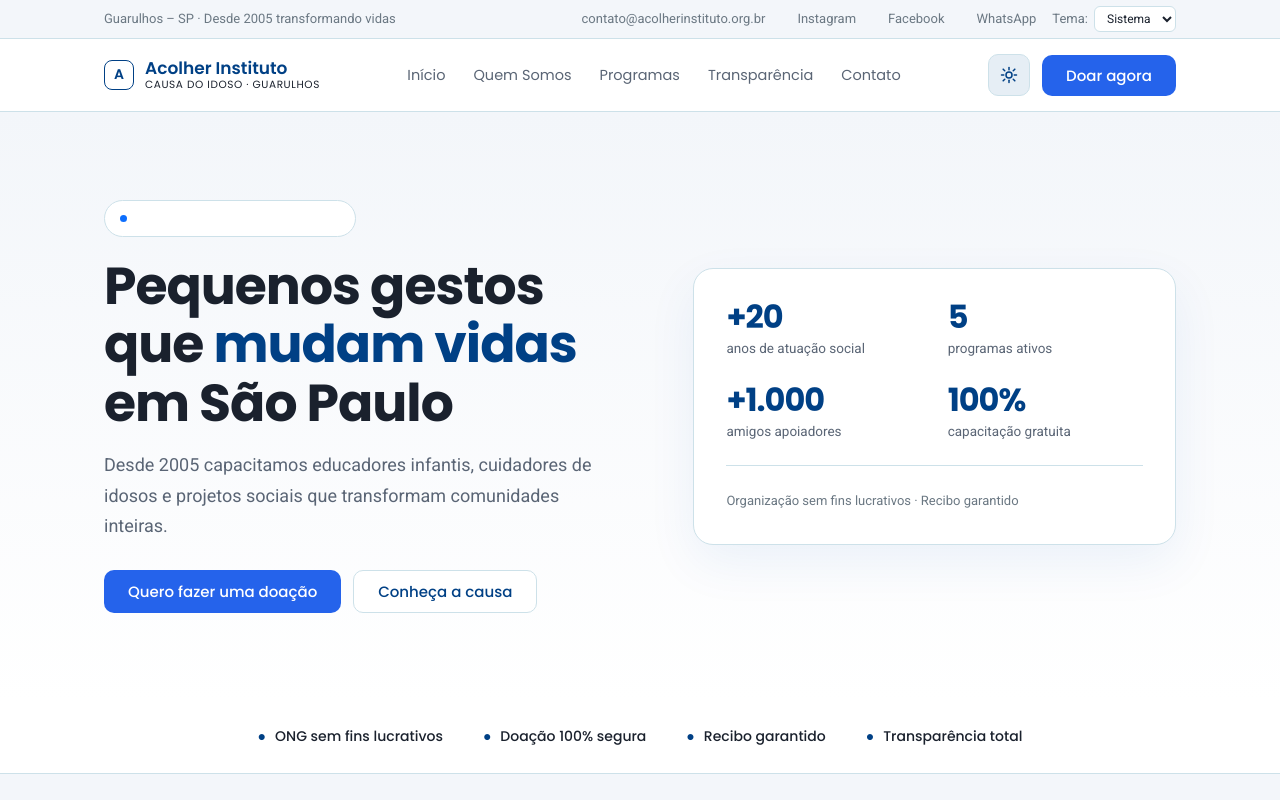
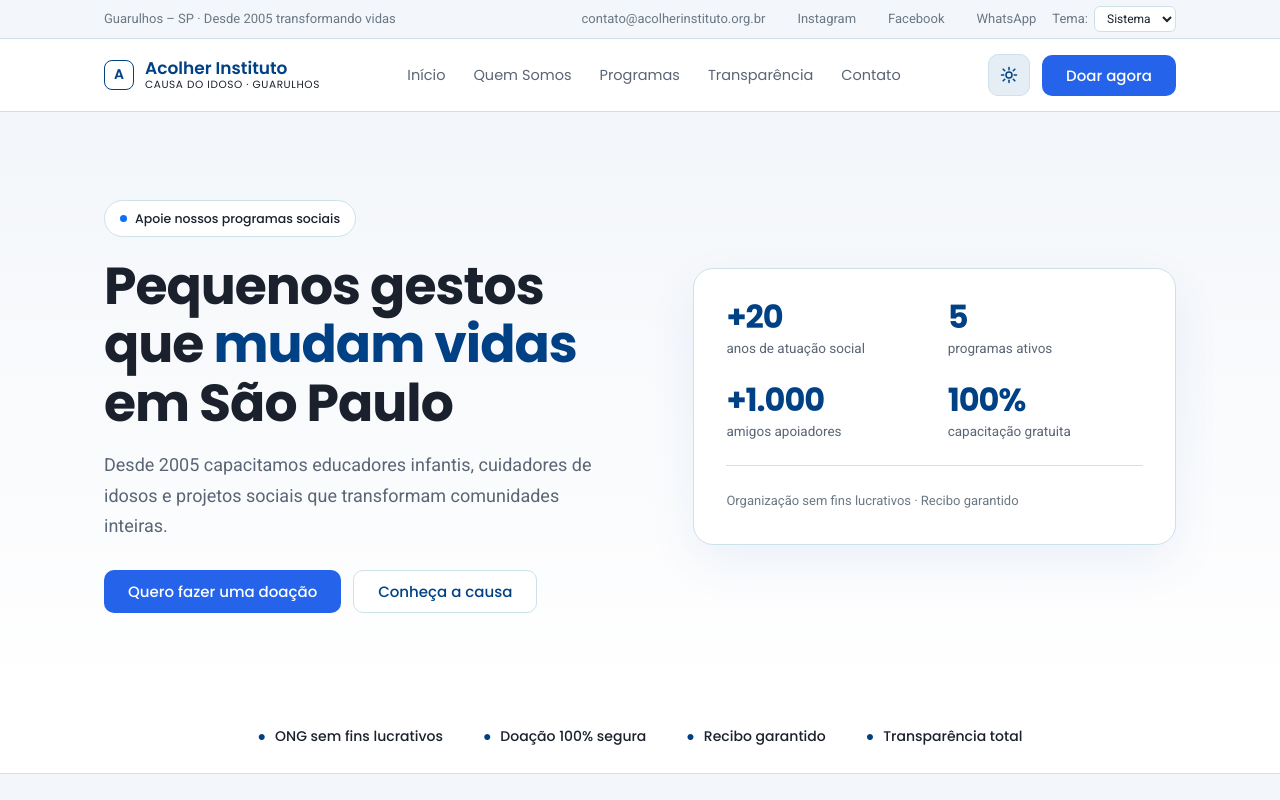
Before and after one commit to patrickcardosomoraes/ong-demo, a website: page index.html in a window 1280 px wide. Shown: the top 800 px of the page. Drawn offline with Linux system fonts and the light colour scheme.

Commit message:
fix: corrige cor do texto do badge no hero para visível no tema claro

```diff
--- a/index.html
+++ b/index.html
@@ -242,7 +242,7 @@
   .hero{background:linear-gradient(180deg,var(--lav) 0%,var(--white) 100%);position:relative;overflow:hidden}
   .hero .wrap{display:grid;grid-template-columns:1.05fr .95fr;gap:56px;align-items:center;padding:88px 24px}
   .badge{display:inline-flex;align-items:center;gap:8px;background:var(--white);border:1px solid var(--line);border-radius:999px;
-    padding:7px 15px;font-size:12.5px;font-family:'Poppins';font-weight:500;color:#fff}
+    padding:7px 15px;font-size:12.5px;font-family:'Poppins';font-weight:500;color:var(--ink)}
   .badge .dot{width:7px;height:7px;border-radius:50%;background:var(--blue)}
   .hero h1{font-size:clamp(33px,4.6vw,52px);font-weight:700;line-height:1.12;margin:20px 0 18px;color:var(--ink);letter-spacing:-1px}
   .hero h1 em{font-style:normal;color:var(--plum)}
```
